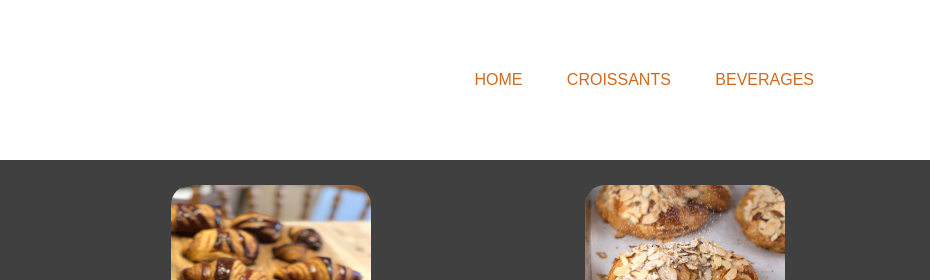
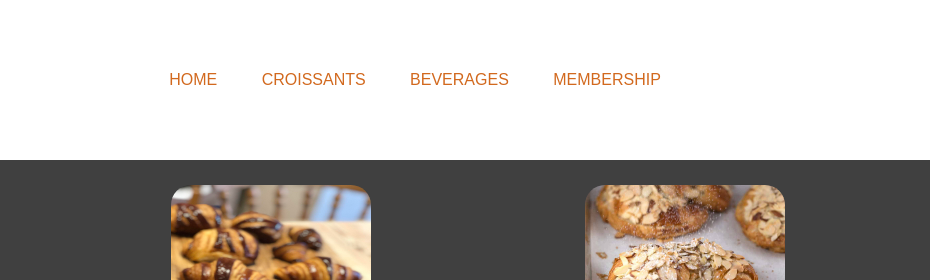
Before and after one commit to austinuquang/dephtmlassignment, a plain HTML site: page croissants.html in a window 1280 px wide. Shown: the top 280 px of the page, 350-1280 px from the left. Drawn offline with Linux system fonts and the light colour scheme.

Commit message:
croissants.html

```diff
--- a/croissants.html
+++ b/croissants.html
@@ -12,6 +12,7 @@
                 <li><a class="link" href="index.html">Home</a></li>
                 <li><a class="link" href="croissants.html">Croissants</a></li>
                 <li><a class="link" href="drinks.html">Beverages</a></li>
+                <li><a class="link" href="membership.html">Membership</li>
 
 
             </ul>
```
